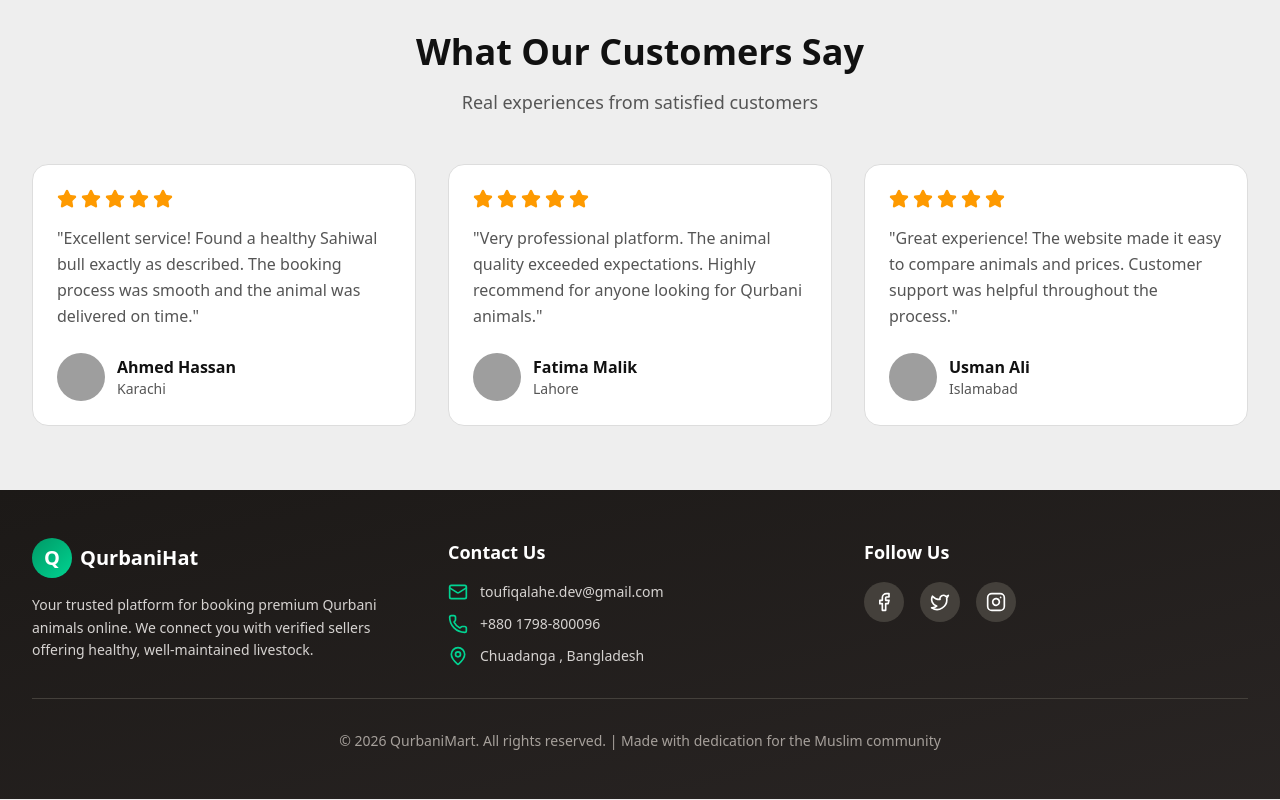
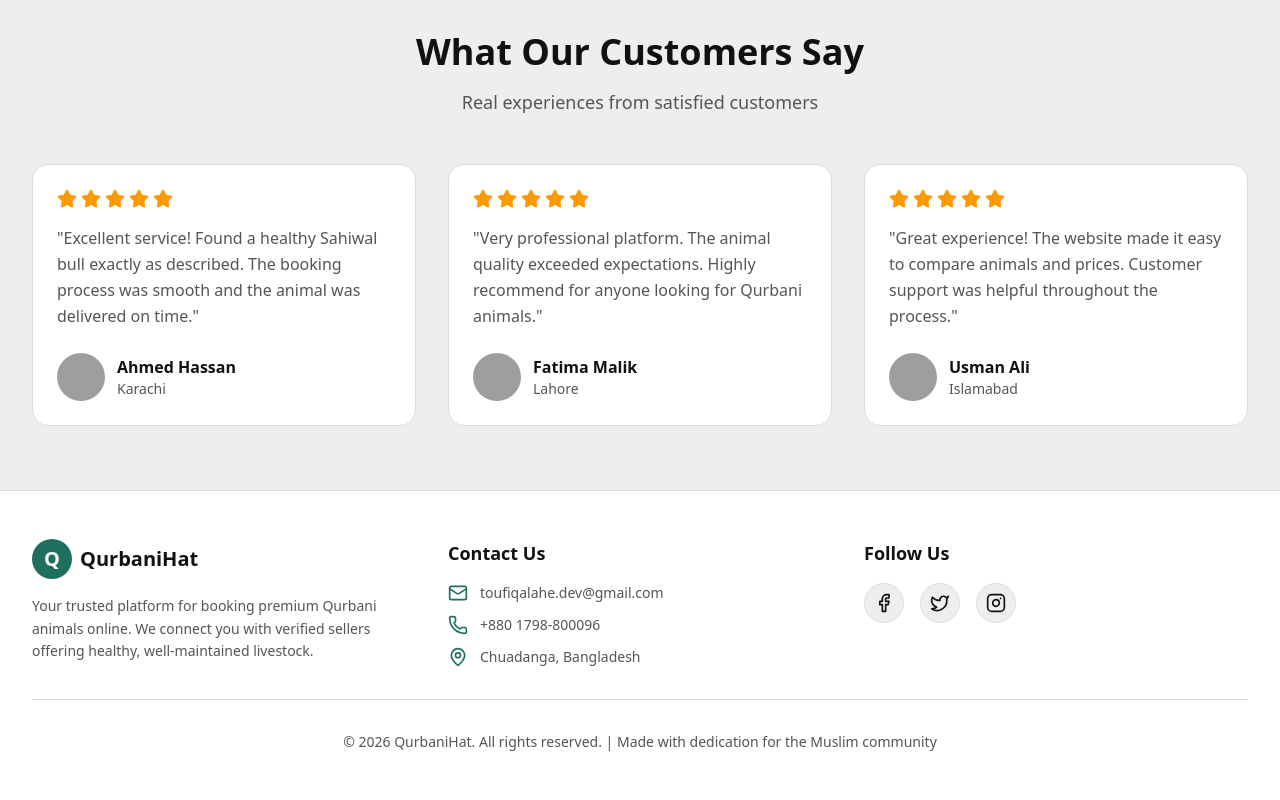
Before and after one commit to toufiqweb/qurbani-mart-client, a Next.js app: page / in a window 1280 px wide. Shown: the part 1574-2374 px from the top of the page. Built offline with nearby package versions, Linux system fonts and the light colour scheme; grey boxes are pictures that could not be loaded.

Commit message:
update : footer

```diff
--- a/src/components/homepage/WhyChooseUs.jsx
+++ b/src/components/homepage/WhyChooseUs.jsx
@@ -44,10 +44,10 @@ const WhyChooseUs = () => {
 
           {/* Feature 3 */}
           <div className="text-center group">
-            <div className="w-16 h-16 rounded-full flex items-center justify-center mx-auto mb-4 bg-[var(--accent)] transition-all duration-300 group-hover:scale-105">
-              <Sparkles className="w-8 h-8 text-[var(--bg-secondary)] dark:text-[var(--color-neutral-light)]" />
+            <div className="w-16 h-16 rounded-full flex items-center justify-center mx-auto mb-4 bg-(--accent) transition-all duration-300 group-hover:scale-105">
+              <Sparkles className="w-8 h-8 text-(--bg-secondary) dark:text-[var(--color-neutral-light)]" />
             </div>
-            <h3 className="text-xl font-semibold mb-2 text-[var(--text-main)]">Easy Booking</h3>
+            <h3 className="text-xl font-semibold mb-2 text-(--text-main)">Easy Booking</h3>
             <p className="text-sm leading-relaxed text-[var(--text-muted)]">
               Simple online booking process with instant confirmation
             </p>
--- a/src/components/shared/Footer.jsx
+++ b/src/components/shared/Footer.jsx
@@ -4,20 +4,20 @@ import { LuFacebook, LuInstagram, LuTwitter } from "react-icons/lu";
 
 const Footer = () => {
   return (
-    <footer className="bg-linear-to-br from-stone-900 to-stone-800 text-white">
+    <footer className="bg-[var(--bg-secondary)] border-t border-[var(--border-color)] text-[var(--text-main)] transition-colors duration-300">
       <div className="max-w-7xl mx-auto px-4 sm:px-6 lg:px-8 py-12">
         <div className="grid grid-cols-1 md:grid-cols-3 gap-8">
+
           {/* About */}
           <div>
-            <Link href="/" className="flex items-center space-x-2 mb-4">
-              <div className="w-10 h-10 rounded-full bg-linear-to-br from-emerald-600 to-emerald-400 flex items-center justify-center">
-                <span className="text-white font-bold text-xl">Q</span>
+            <Link href="/" className="flex items-center space-x-2 mb-4 group">
+              <div className="w-10 h-10 rounded-full flex items-center justify-center bg-[var(--accent)] transition-transform duration-300 group-hover:scale-105">
+                <span className="text-[var(--bg-secondary)] dark:text-[var(--color-neutral-light)] font-bold text-xl">Q</span>
               </div>
-
-              <span className="text-xl font-semibold">QurbaniHat</span>
+              <span className="text-xl font-semibold text-[var(--text-main)]">QurbaniHat</span>
             </Link>
 
-            <p className="text-stone-300 text-sm leading-relaxed">
+            <p className="text-sm leading-relaxed text-[var(--text-muted)]">
               Your trusted platform for booking premium Qurbani animals online.
               We connect you with verified sellers offering healthy,
               well-maintained livestock.
@@ -26,48 +26,48 @@ const Footer = () => {
 
           {/* Contact */}
           <div>
-            <h3 className="text-lg font-semibold mb-4">Contact Us</h3>
+            <h3 className="text-lg font-semibold mb-4 text-[var(--text-main)]">Contact Us</h3>
 
             <div className="space-y-3">
-              <div className="flex items-center space-x-3 text-stone-300 text-sm">
-                <Mail className="w-5 h-5 text-emerald-400" />
+              <div className="flex items-center space-x-3 text-sm text-[var(--text-muted)]">
+                <Mail className="w-5 h-5 text-[var(--accent)]" />
                 <span>toufiqalahe.dev@gmail.com</span>
               </div>
 
-              <div className="flex items-center space-x-3 text-stone-300 text-sm">
-                <Phone className="w-5 h-5 text-emerald-400" />
+              <div className="flex items-center space-x-3 text-sm text-[var(--text-muted)]">
+                <Phone className="w-5 h-5 text-[var(--accent)]" />
                 <span>+880 1798-800096</span>
               </div>
 
-              <div className="flex items-center space-x-3 text-stone-300 text-sm">
-                <MapPin className="w-5 h-5 text-emerald-400" />
-                <span>Chuadanga , Bangladesh</span>
+              <div className="flex items-center space-x-3 text-sm text-[var(--text-muted)]">
+                <MapPin className="w-5 h-5 text-[var(--accent)]" />
+                <span>Chuadanga, Bangladesh</span>
               </div>
             </div>
           </div>
 
           {/* Social */}
           <div>
-            <h3 className="text-lg font-semibold mb-4">Follow Us</h3>
+            <h3 className="text-lg font-semibold mb-4 text-[var(--text-main)]">Follow Us</h3>
 
             <div className="flex space-x-4">
               <Link
                 href="#"
-                className="w-10 h-10 rounded-full bg-stone-700 hover:bg-emerald-600 flex items-center justify-center transition-colors"
+                className="w-10 h-10 rounded-full border flex items-center justify-center transition-colors border-[var(--border-color)] bg-[var(--bg-primary)] text-[var(--text-main)] hover:bg-[var(--accent)] hover:text-[var(--bg-secondary)] dark:hover:text-[var(--color-neutral-light)]"
               >
                 <LuFacebook className="w-5 h-5" />
               </Link>
 
               <Link
                 href="#"
-                className="w-10 h-10 rounded-full bg-stone-700 hover:bg-emerald-600 flex items-center justify-center transition-colors"
+                className="w-10 h-10 rounded-full border flex items-center justify-center transition-colors border-[var(--border-color)] bg-[var(--bg-primary)] text-[var(--text-main)] hover:bg-[var(--accent)] hover:text-[var(--bg-secondary)] dark:hover:text-[var(--color-neutral-light)]"
               >
                 <LuTwitter className="w-5 h-5" />
               </Link>
 
               <Link
                 href="#"
-                className="w-10 h-10 rounded-full bg-stone-700 hover:bg-emerald-600 flex items-center justify-center transition-colors"
+                className="w-10 h-10 rounded-full border flex items-center justify-center transition-colors border-[var(--border-color)] bg-[var(--bg-primary)] text-[var(--text-main)] hover:bg-[var(--accent)] hover:text-[var(--bg-secondary)] dark:hover:text-[var(--color-neutral-light)]"
               >
                 <LuInstagram className="w-5 h-5" />
               </Link>
@@ -76,9 +76,9 @@ const Footer = () => {
         </div>
 
         {/* Bottom */}
-        <div className="mt-8 pt-8 border-t border-stone-700 text-center text-stone-400 text-sm">
+        <div className="mt-8 pt-8 border-t text-center text-sm border-[var(--border-color)] text-[var(--text-muted)]">
           <p>
-            &copy; 2026 QurbaniMart. All rights reserved. | Made with dedication
+            &copy; 2026 QurbaniHat. All rights reserved. | Made with dedication
             for the Muslim community
           </p>
         </div>
--- a/src/lib/data/homepageData.js
+++ b/src/lib/data/homepageData.js
@@ -36,7 +36,7 @@ export const testimonials = [
     location: "Karachi",
     rating: 5,
     text: "Excellent service! Found a healthy Sahiwal bull exactly as described. The booking process was smooth and the animal was delivered on time.",
-    avatar: "https://api.dicebear.com/7.x/avataaars/svg?seed=Ahmed",
+    avatar: "https://images.unsplash.com/photo-1507003211169-0a1dd7228f2d?q=80&w=150&h=150&fit=crop&crop=face",
   },
   {
     id: "2",
@@ -44,7 +44,7 @@ export const testimonials = [
     location: "Lahore",
     rating: 5,
     text: "Very professional platform. The animal quality exceeded expectations. Highly recommend for anyone looking for Qurbani animals.",
-    avatar: "https://api.dicebear.com/7.x/avataaars/svg?seed=Fatima",
+    avatar: "https://images.unsplash.com/photo-1494790108377-be9c29b29330?q=80&w=150&h=150&fit=crop&crop=face",
   },
   {
     id: "3",
@@ -52,6 +52,6 @@ export const testimonials = [
     location: "Islamabad",
     rating: 5,
     text: "Great experience! The website made it easy to compare animals and prices. Customer support was helpful throughout the process.",
-    avatar: "https://api.dicebear.com/7.x/avataaars/svg?seed=Usman",
+    avatar: "https://images.unsplash.com/photo-1500648767791-00dcc994a43e?q=80&w=150&h=150&fit=crop&crop=face",
   },
 ];
```
